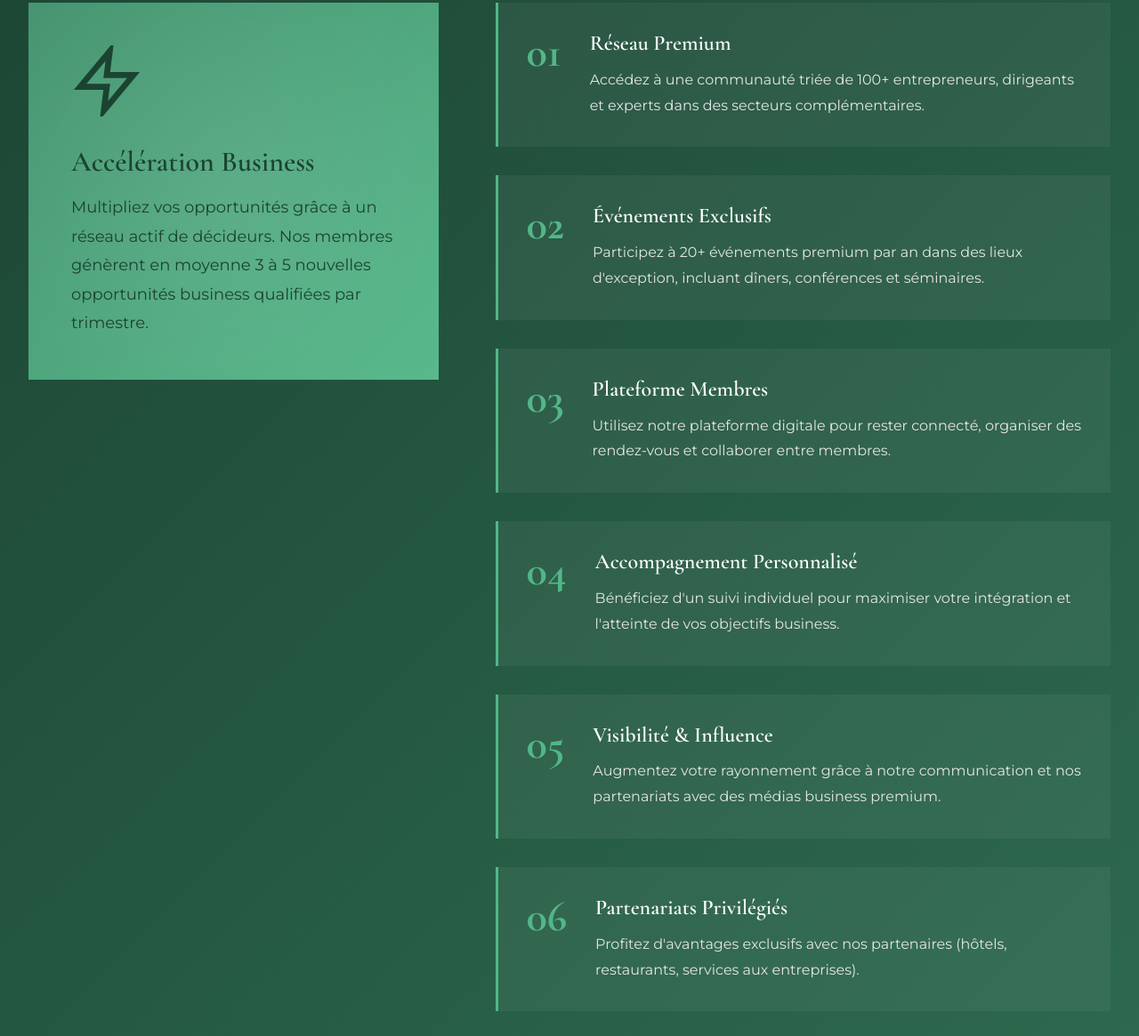
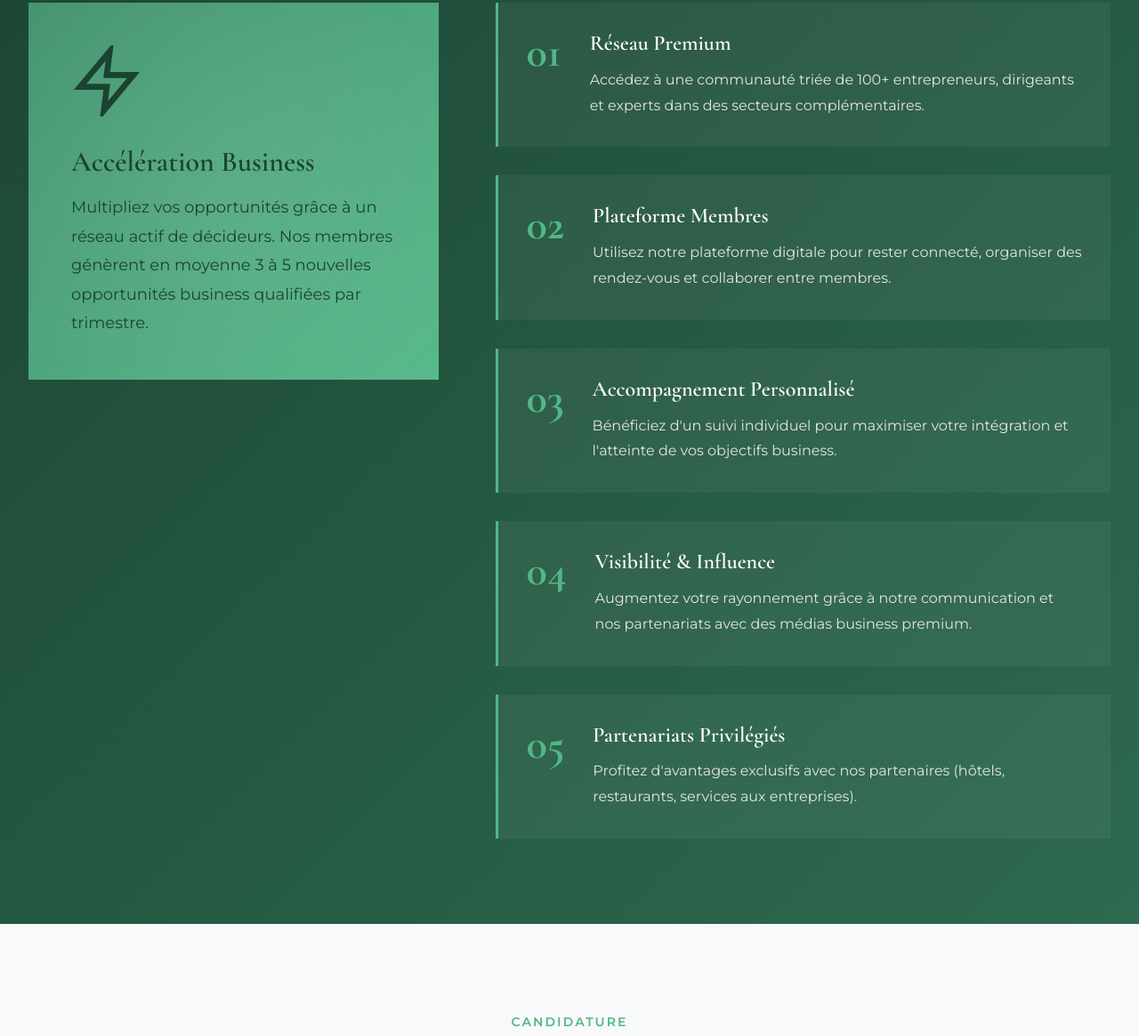
Before and after one commit to RobinVW89/Resonnance, a website: page index.html in a window 1280 px wide. Shown: the part 5104-6269 px from the top of the page at 89% size. Drawn offline with nearby package versions, Linux system fonts and the light colour scheme.

Commit message:
Retirer l'avantage 'Événements Exclusifs' jugé trop prétentieux

```diff
--- a/index.html
+++ b/index.html
@@ -227,33 +227,26 @@
                     <div class="avantage-item">
                         <div class="avantage-number">02</div>
                         <div class="avantage-content">
-                            <h4>Événements Exclusifs</h4>
-                            <p>Participez à 20+ événements premium par an dans des lieux d'exception, incluant dîners, conférences et séminaires.</p>
-                        </div>
-                    </div>
-                    <div class="avantage-item">
-                        <div class="avantage-number">03</div>
-                        <div class="avantage-content">
                             <h4>Plateforme Membres</h4>
                             <p>Utilisez notre plateforme digitale pour rester connecté, organiser des rendez-vous et collaborer entre membres.</p>
                         </div>
                     </div>
                     <div class="avantage-item">
-                        <div class="avantage-number">04</div>
+                        <div class="avantage-number">03</div>
                         <div class="avantage-content">
                             <h4>Accompagnement Personnalisé</h4>
                             <p>Bénéficiez d'un suivi individuel pour maximiser votre intégration et l'atteinte de vos objectifs business.</p>
                         </div>
                     </div>
                     <div class="avantage-item">
-                        <div class="avantage-number">05</div>
+                        <div class="avantage-number">04</div>
                         <div class="avantage-content">
                             <h4>Visibilité & Influence</h4>
                             <p>Augmentez votre rayonnement grâce à notre communication et nos partenariats avec des médias business premium.</p>
                         </div>
                     </div>
                     <div class="avantage-item">
-                        <div class="avantage-number">06</div>
+                        <div class="avantage-number">05</div>
                         <div class="avantage-content">
                             <h4>Partenariats Privilégiés</h4>
                             <p>Profitez d'avantages exclusifs avec nos partenaires (hôtels, restaurants, services aux entreprises).</p>
```
